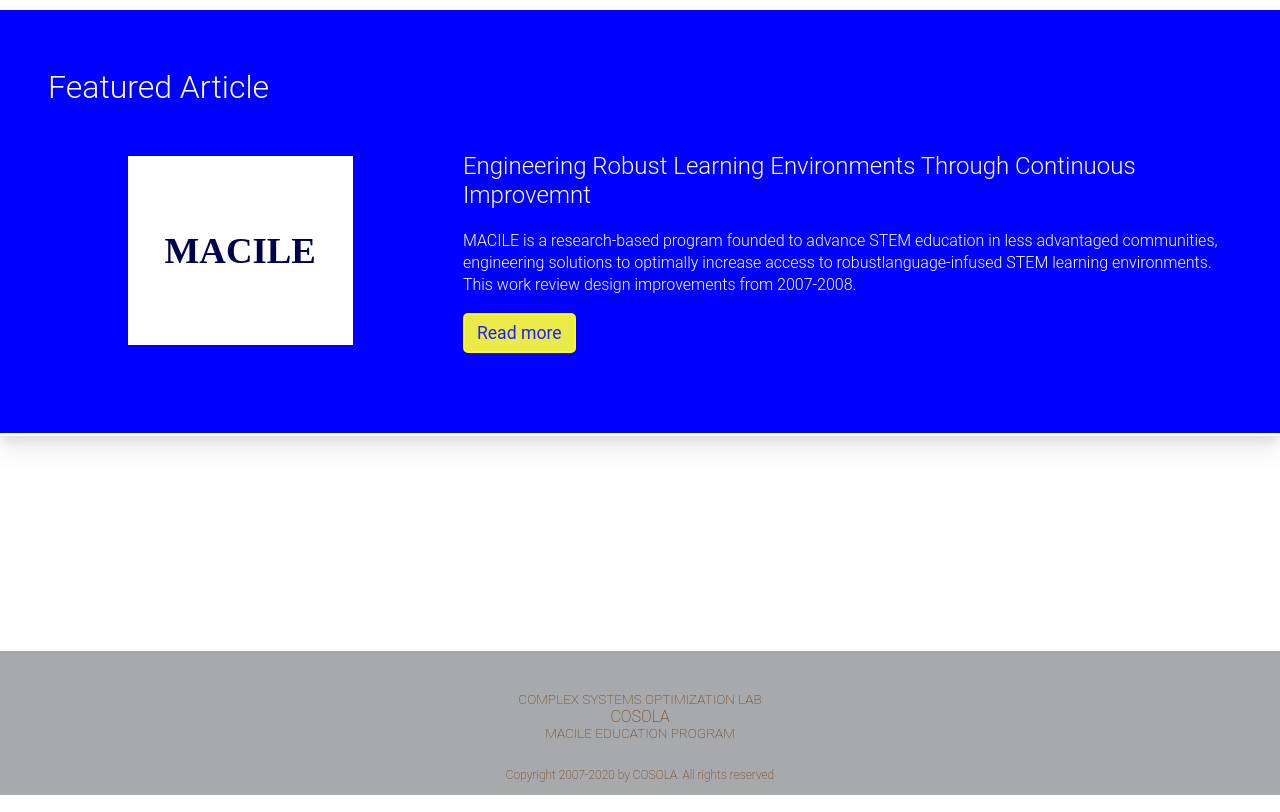
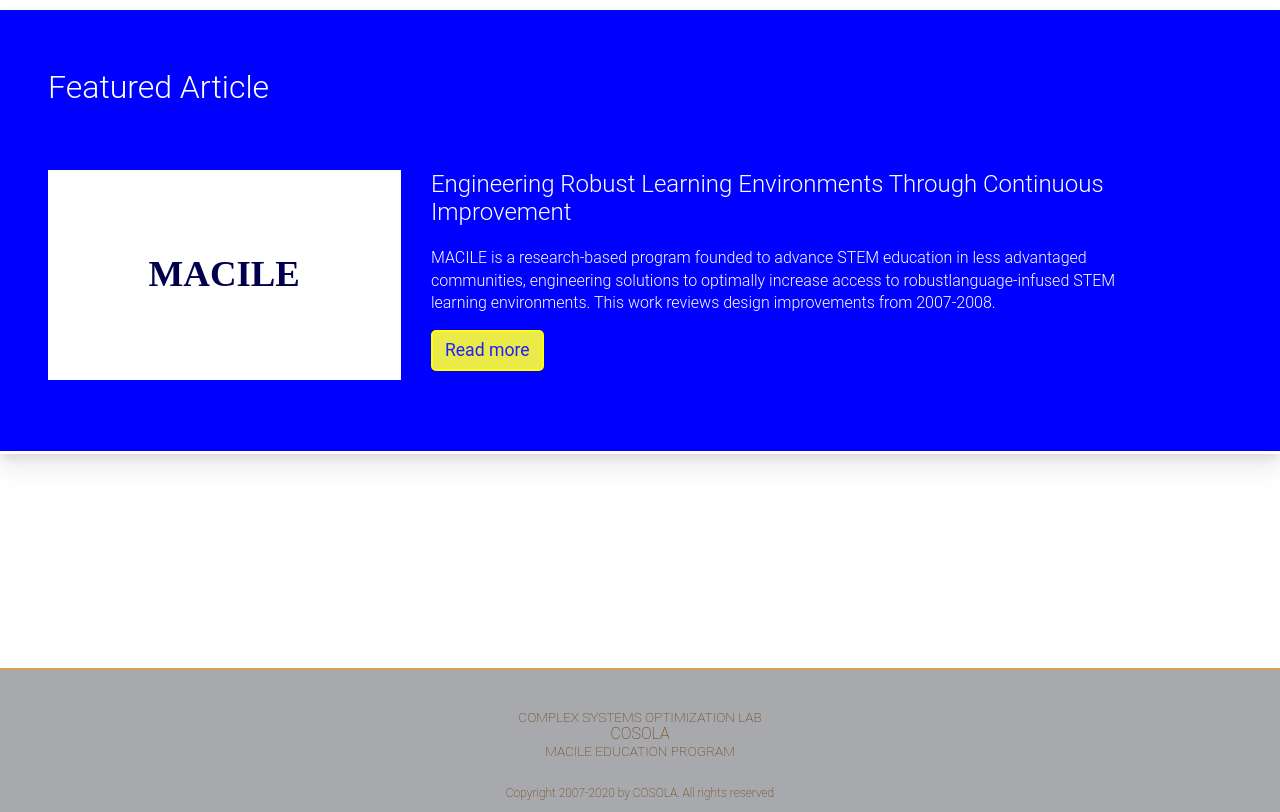
Before and after one commit to cosola-salvia/news.macile.org, a website: page bulletin/index.html in a window 1280 px wide. Shown: the part 3820-4632 px from the top of the page. Drawn offline with Linux system fonts and the light colour scheme.

Commit message:
Cleanup featured article content
- adjust alignment
- add a max-width: this section needs a small max-width but we can handle that when we tweak the whole design a bit. the grid use more explicit widths so we don't have to declare the on the elements

```diff
--- a/app/assets/styles/bulletin.css
+++ b/app/assets/styles/bulletin.css
@@ -164,13 +164,15 @@ hr.image {
 
 .featured-article__section-heading{
 	font-size: 2rem;
-	font-weight: 300;
+  font-weight: 300;
+  margin-bottom: 4rem;
 }
 
 .featured-article__title {
 	font-size: 1.5rem;
   line-height: 1.2;
   font-weight: 300;
+  margin-top: 0;
 }
 
 @media(max-width: 680px) {
@@ -189,7 +191,7 @@ hr.image {
 	grid-template-columns: 1fr 2fr;
 	grid-gap: 1.9em;
 	grid-auto-flow: dense;
-	margin-top: 0;
+	max-width: 85vw;
 }
 
 @media(max-width: 680px) {
@@ -205,9 +207,11 @@ hr.image {
 	font-size: 2.3em;
 	color: #00004d;
   font-weight: bold;
-	padding: 2em 1em;
-	align-self: center;
-  justify-self: center;
+  width: 100%;
+  height: 210px;
+  display: flex;
+  align-items: center;
+  justify-content: center;
 }
 
 /* Including PDF ! */
--- a/bulletin/index.html
+++ b/bulletin/index.html
@@ -187,9 +187,9 @@
 					MACILE
 				</div>
 				<div class="featured-article__content">
-					<h2 class="featured-article__title"> Engineering Robust Learning Environments Through Continuous Improvemnt</h2>
+					<h2 class="featured-article__title"> Engineering Robust Learning Environments Through Continuous Improvement</h2>
 					<p class="featured-article__abstract">
-						MACILE is a research-based program founded to advance <span>STEM</span> education in less advantaged communities, engineering solutions to optimally increase access to robust<span>language-infused STEM</span> learning environments. This work review design improvements from 2007-2008.
+						MACILE is a research-based program founded to advance <span>STEM</span> education in less advantaged communities, engineering solutions to optimally increase access to robust<span>language-infused STEM</span> learning environments. This work reviews design improvements from 2007-2008.
 					</p>
 					<p><a class="btn-small--yellow" href="/bulletin/macile-model-development-2007-08-ef.pdf"></a>
 					</p>
```
